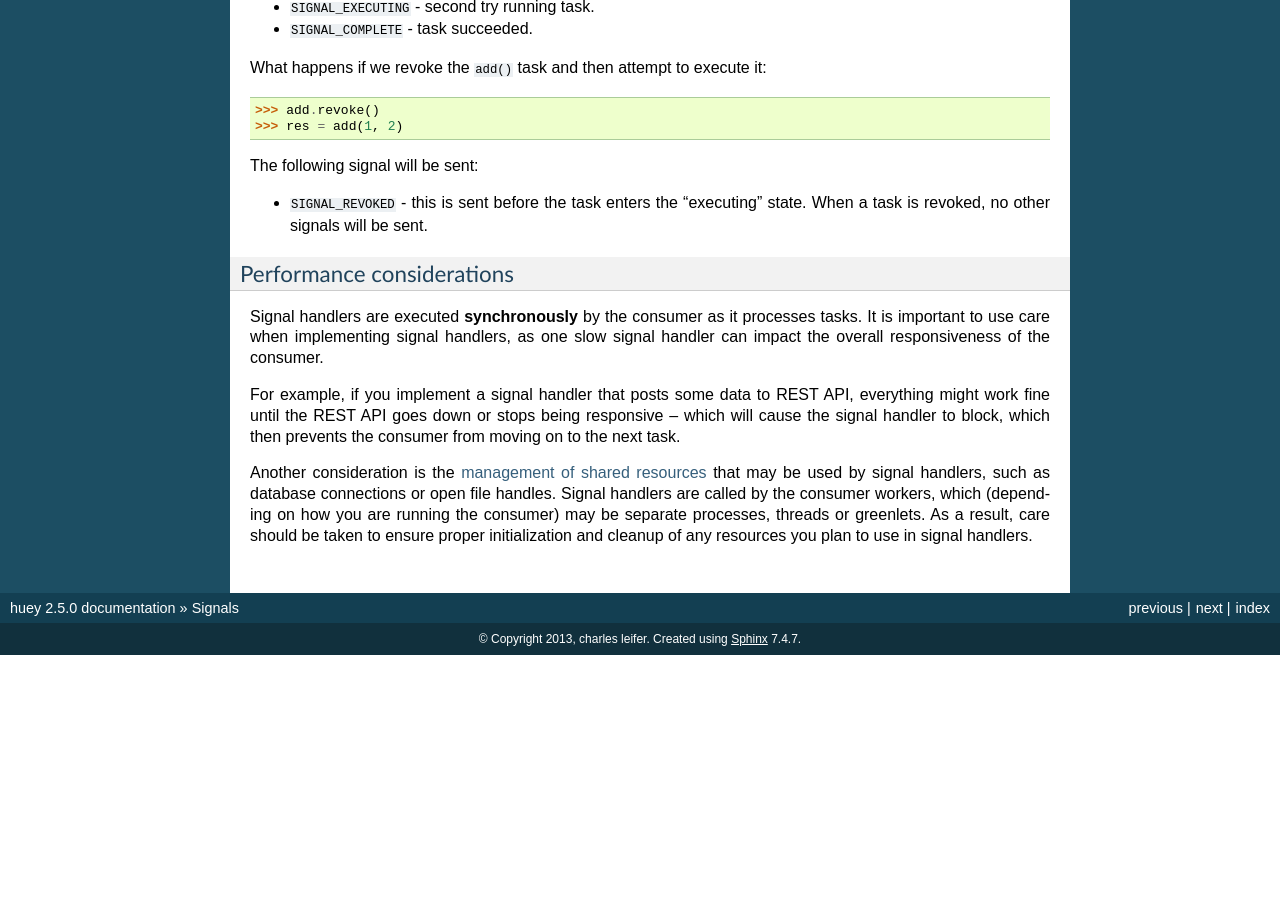
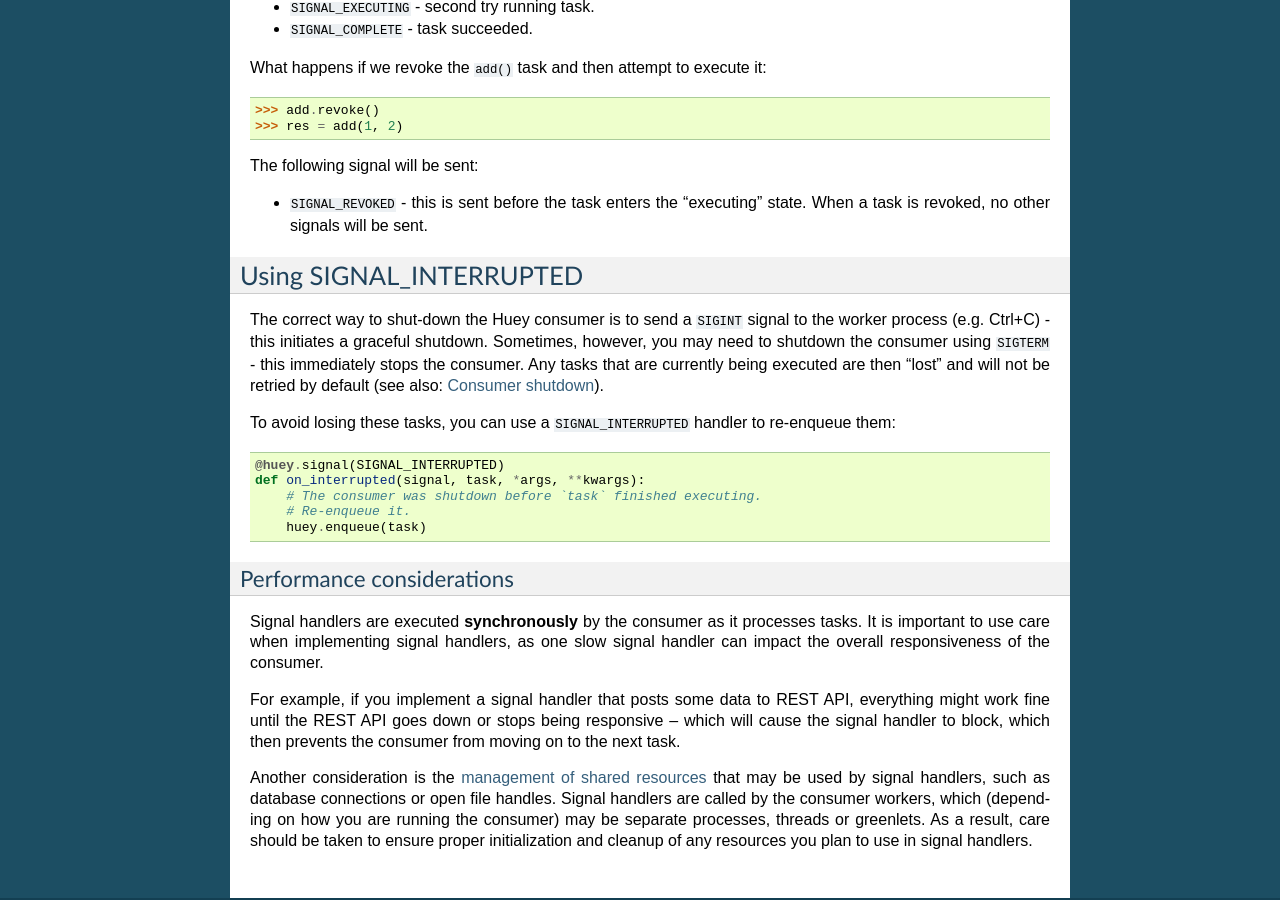
Before and after one commit to coleifer/huey, a Sphinx documentation site: the page built from docs/signals.rst, in a window 1280 px wide and 900 px high, scrolled down 2086 px. Built offline with Sphinx 7.4.7, drawn with Linux system fonts in a browser that asks for light colours; before the commit the page ends 2741 px from its top, so only the background shows below that; some of the changed text lies outside the part shown.

Commit message:
Add example for SIGNAL_INTERRUPTED
Replaces #797

```diff
--- a/docs/signals.rst
+++ b/docs/signals.rst
@@ -144,6 +144,27 @@ The following signal will be sent:
 * ``SIGNAL_REVOKED`` - this is sent before the task enters the "executing"
   state. When a task is revoked, no other signals will be sent.
 
+Using SIGNAL_INTERRUPTED
+^^^^^^^^^^^^^^^^^^^^^^^^
+
+The correct way to shut-down the Huey consumer is to send a ``SIGINT`` signal
+to the worker process (e.g. Ctrl+C) - this initiates a graceful shutdown.
+Sometimes, however, you may need to shutdown the consumer using ``SIGTERM`` -
+this immediately stops the consumer. Any tasks that are currently being
+executed are then "lost" and will not be retried by default (see also:
+:ref:`consumer-shutdown`).
+
+To avoid losing these tasks, you can use a ``SIGNAL_INTERRUPTED`` handler to
+re-enqueue them:
+
+.. code-block:: python
+
+    @huey.signal(SIGNAL_INTERRUPTED)
+    def on_interrupted(signal, task, *args, **kwargs):
+        # The consumer was shutdown before `task` finished executing.
+        # Re-enqueue it.
+        huey.enqueue(task)
+
 Performance considerations
 --------------------------
 
```
